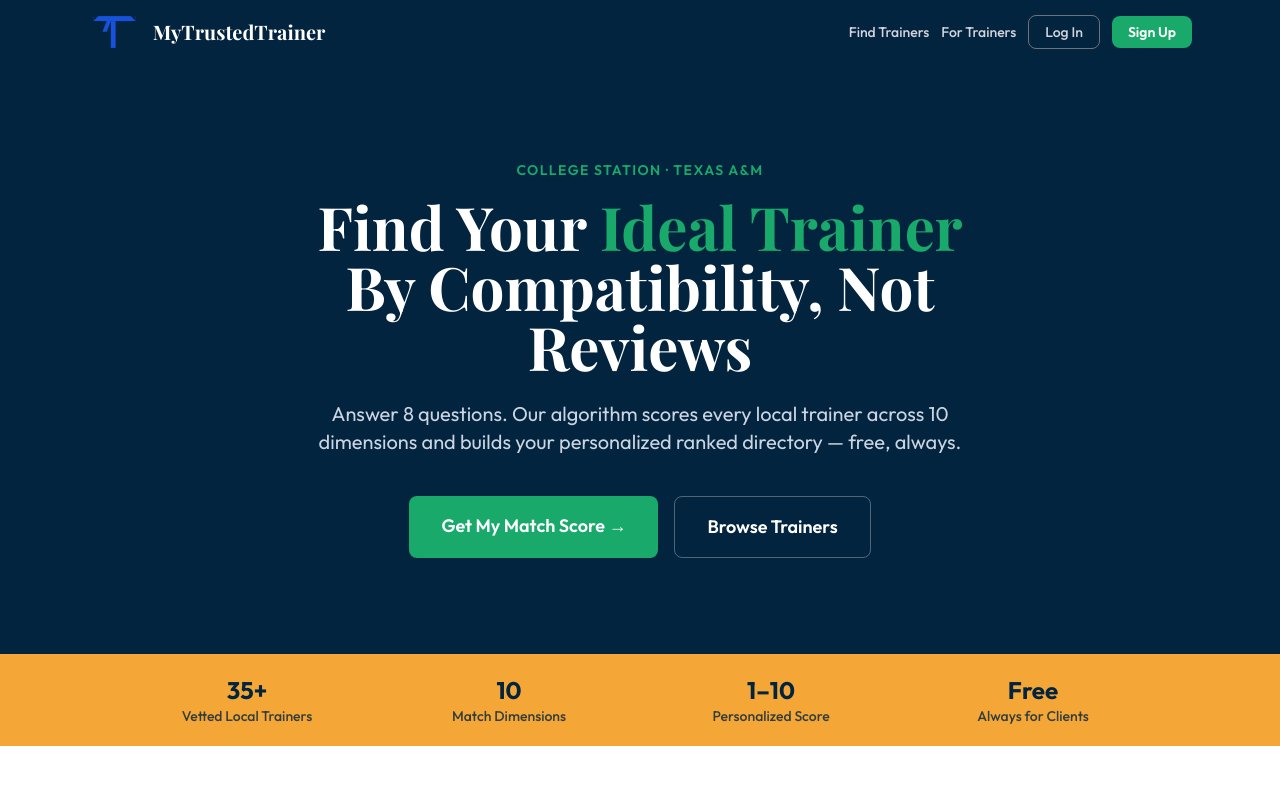
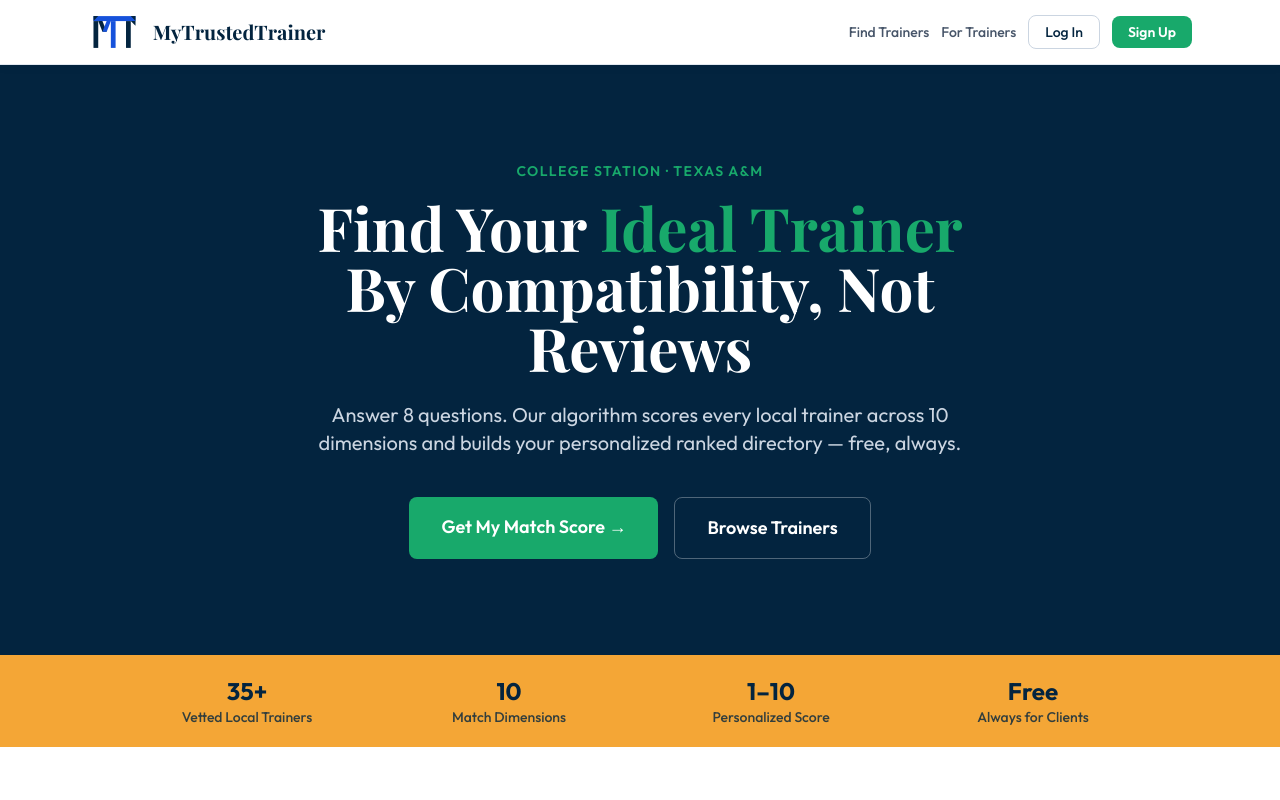
Before and after one commit to MyTrustedTrainer/mytrustedtrainer, a Next.js app: page / in a window 1280 px wide. Shown: the top 800 px of the page. Built offline with nearby package versions, Linux system fonts and the light colour scheme; no server answers.

Commit message:
Redesign: white nav + cobalt accent system to match logo
Redesign: white nav + cobalt accent system to match logo

```diff
--- a/components/SiteHeader.tsx
+++ b/components/SiteHeader.tsx
@@ -59,17 +59,17 @@ export default function SiteHeader({ showBack }: SiteHeaderProps) {
   const profileHref = profile?.slug ? '/trainers/' + profile.slug : '/dashboard/trainer'
 
   return (
-    <nav className="bg-[#03243F] text-white sticky top-0 z-50">
+    <nav className="bg-white border-b border-slate-200 sticky top-0 z-50" style={{boxShadow:'0 1px 10px rgba(3,36,63,0.07)'}}>
       <div className="max-w-6xl mx-auto px-6 py-3 flex items-center justify-between">
         <div className="flex flex-col flex-shrink-0">
           <Link href="/" className="flex items-center gap-3">
             <img src="/logo.svg" alt="MTT" className="h-10 w-auto" />
-            <span className="text-xl font-bold hidden sm:block" style={{fontFamily:'Playfair Display, serif'}}>MyTrustedTrainer</span>
+            <span className="text-xl font-bold hidden sm:block text-[#03243F]" style={{fontFamily:'Playfair Display, serif'}}>MyTrustedTrainer</span>
           </Link>
           {showBack && (
             <button
               onClick={() => router.back()}
-              className="flex items-center gap-1 text-gray-400 hover:text-white text-xs mt-1 text-left transition-colors"
+              className="flex items-center gap-1 text-slate-400 hover:text-[#03243F] text-xs mt-1 text-left transition-colors"
             >
               <svg className="w-3 h-3" fill="none" viewBox="0 0 24 24" stroke="currentColor">
                 <path strokeLinecap="round" strokeLinejoin="round" strokeWidth={2} d="M15 19l-7-7 7-7" />
@@ -83,7 +83,7 @@ export default function SiteHeader({ showBack }: SiteHeaderProps) {
             <div className="relative flex items-center gap-2" ref={menuRef}>
               <Link
                 href={profileHref}
-                className="w-9 h-9 rounded-full bg-[#18A96B] flex items-center justify-center overflow-hidden flex-shrink-0 border-2 border-white/20 hover:border-white/60 transition-colors"
+                className="w-9 h-9 rounded-full bg-[#18A96B] flex items-center justify-center overflow-hidden flex-shrink-0 border-2 border-slate-200 hover:border-[#18A96B] transition-colors"
                 aria-label="View my profile"
               >
                 {profile?.profile_photo_url
@@ -93,10 +93,10 @@ export default function SiteHeader({ showBack }: SiteHeaderProps) {
               </Link>
               <button
                 onClick={() => setMenuOpen(v => !v)}
-                className="flex items-center justify-center w-8 h-8 rounded-lg hover:bg-white/10 transition-colors focus:outline-none"
+                className="flex items-center justify-center w-8 h-8 rounded-lg hover:bg-slate-100 transition-colors focus:outline-none"
                 aria-label="Open menu"
               >
-                <svg className="w-5 h-5 text-gray-300" fill="none" viewBox="0 0 24 24" stroke="currentColor">
+                <svg className="w-5 h-5 text-slate-500" fill="none" viewBox="0 0 24 24" stroke="currentColor">
                   <path strokeLinecap="round" strokeLinejoin="round" strokeWidth={2} d="M4 6h16M4 12h16M4 18h16" />
                 </svg>
               </button>
@@ -140,10 +140,10 @@ export default function SiteHeader({ showBack }: SiteHeaderProps) {
             </div>
           ) : (
             <div className="flex items-center gap-3">
-              <Link href="/search" className="text-gray-300 hover:text-white text-sm font-medium hidden sm:block">Find Trainers</Link>
-              <Link href="/for-trainers" className="text-gray-300 hover:text-white text-sm font-medium hidden sm:block">For Trainers</Link>
-              <Link href="/login" className="text-gray-300 hover:text-white text-sm font-medium border border-gray-500 px-4 py-1.5 rounded-lg hover:border-white">Log In</Link>
-              <Link href="/signup" className="bg-[#18A96B] text-white text-sm font-semibold px-4 py-1.5 rounded-lg hover:bg-[#15906A]">Sign Up</Link>
+              <Link href="/search" className="text-slate-600 hover:text-[#03243F] text-sm font-medium hidden sm:block transition-colors">Find Trainers</Link>
+              <Link href="/for-trainers" className="text-slate-600 hover:text-[#03243F] text-sm font-medium hidden sm:block transition-colors">For Trainers</Link>
+              <Link href="/login" className="text-[#03243F] hover:text-[#1652DB] text-sm font-medium border border-slate-300 px-4 py-1.5 rounded-lg hover:border-[#1652DB] transition-colors">Log In</Link>
+              <Link href="/signup" className="bg-[#18A96B] text-white text-sm font-semibold px-4 py-1.5 rounded-lg hover:bg-[#15906A] transition-colors">Sign Up</Link>
             </div>
           )}
         </div>
```
